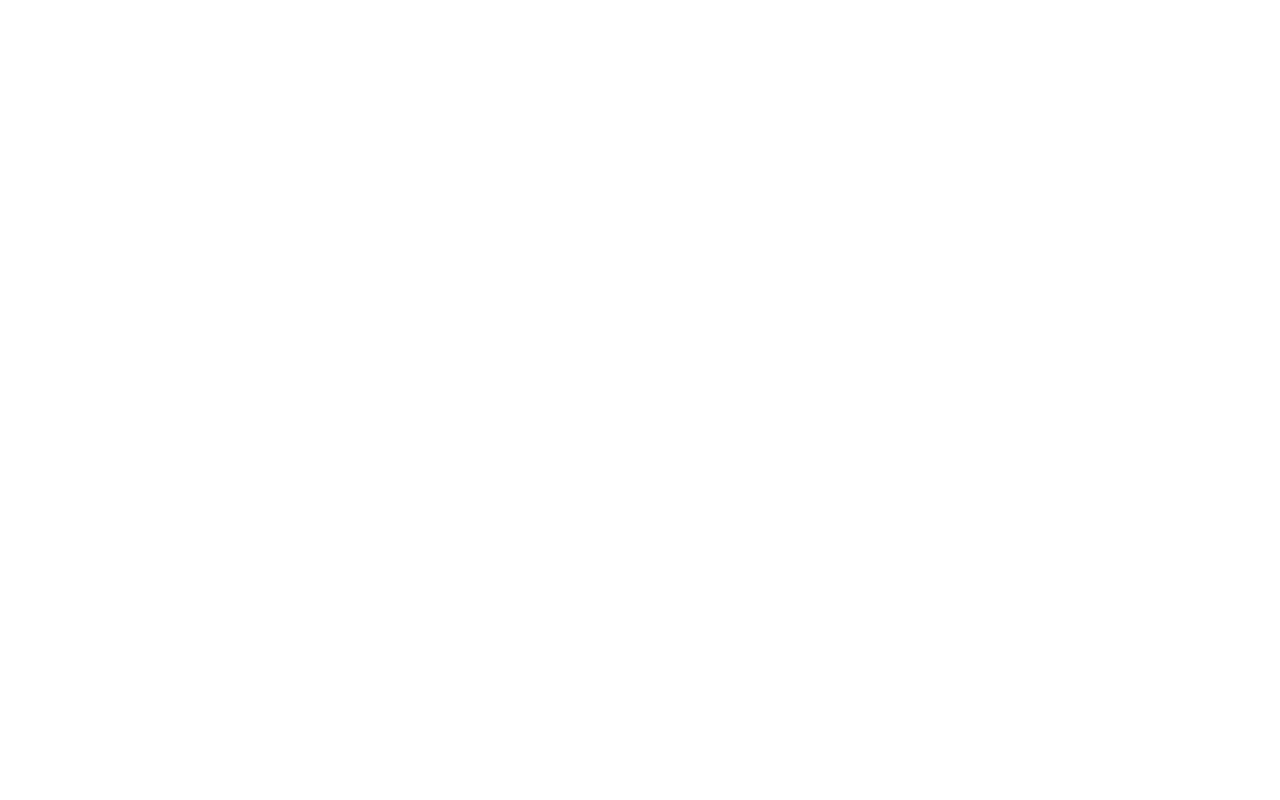
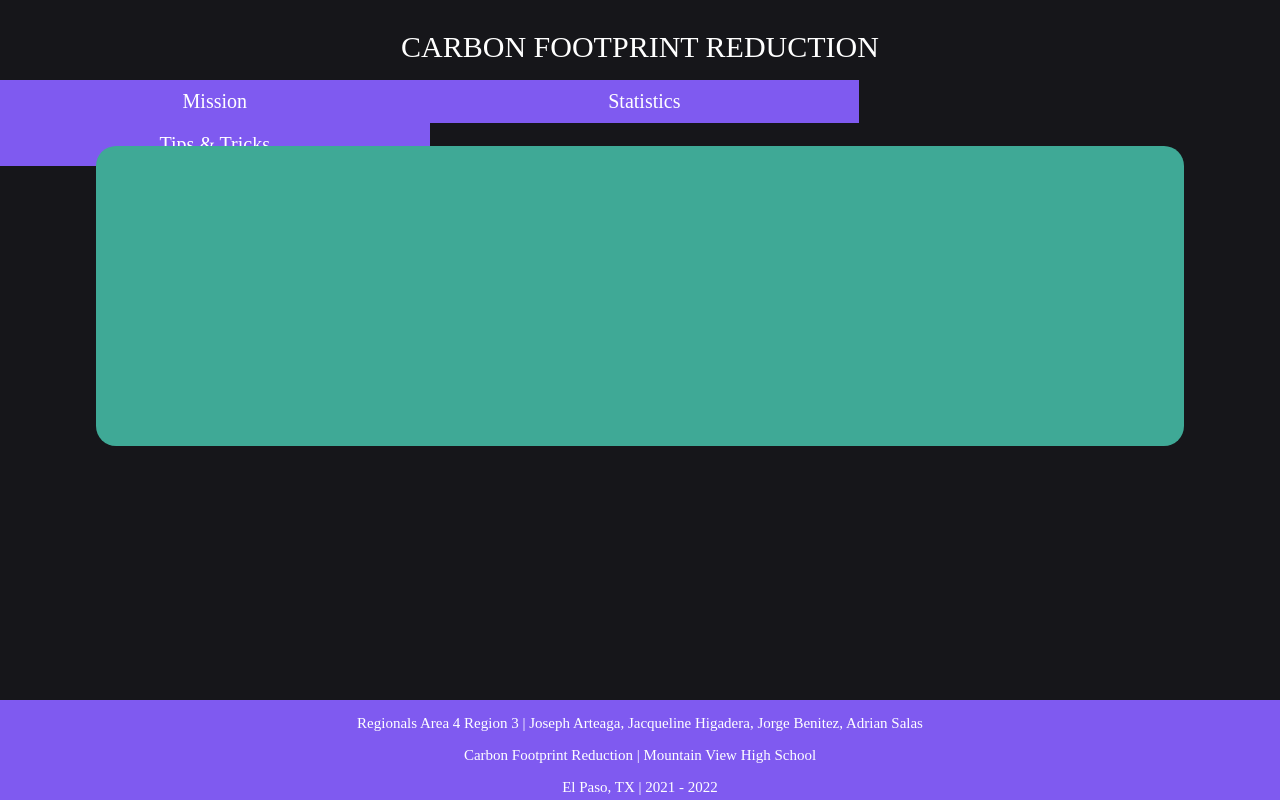
Before and after one commit to ccbw/CarbonFootprintReduction, a plain HTML site: page docs/index.html in a window 1280 px wide. Drawn offline with Linux system fonts and the light colour scheme.

Commit message:
Design Colors Added

```diff
--- a/docs/index.html
+++ b/docs/index.html
@@ -5,6 +5,24 @@
         <link href="./style.css" rel="stylesheet"/>
     </head>
     <body>
+        <div class="header">
+            <p>CARBON FOOTPRINT REDUCTION</p>
+        </div>
+        <div class="nav">
+            <a>Mission</a>
+            <a>Statistics</a>
+            <a>Tips & Tricks</a>
+        </div>
+        <div class="slides">
+            <p></p>
+        </div>
+        <div class="statistics">
 
+        </div>
+        <footer>
+            <p>Regionals Area 4 Region 3 | Joseph Arteaga, Jacqueline Higadera, Jorge Benitez, Adrian Salas</p>
+            <p>Carbon Footprint Reduction | Mountain View High School</p>
+            <p>El Paso, TX | 2021 - 2022</p>
+        </footer>
     </body>
 </html>
--- a/docs/style.css
+++ b/docs/style.css
@@ -0,0 +1,76 @@
+body{
+    margin: 0 auto;
+    background-color: #16161A;
+}
+
+.header{
+    background-color: #16161A;
+    color: white;
+    font-size: 30px;
+    padding-bottom: 20px;
+    height: 50px;
+    width: 100%;
+    text-align: center;
+    position: fixed;
+    top: 0px;
+}
+
+.nav{
+    position: fixed;
+    top: 80px;
+    width: 100%;
+}
+
+.nav a{
+    float: left;
+    display: block;
+    background-color:#7F5AF0;
+    color: white;
+    text-align: center;
+    padding: 10px 16px;
+    width: 31.06%;
+    text-decoration: none;
+    font-size: 20px;
+}
+
+.nav a:active{
+    background-color: rgb(25, 61, 182);
+    color: white;
+}
+
+.nav a:hover{
+    background-color: rgb(85, 120, 235);
+    color:white;
+}
+
+.slides{
+    background-color: #3FA996;
+    width: 85%;
+    border-radius: 20px;
+    margin: 0 auto;
+    position: relative;
+    top: 130px;
+    height: 300px;
+}
+
+.statistics p{
+    float: left;
+    display: inline;
+    width: 32%;
+    height: 150px;
+    padding-top: 20px;
+    margin-left: 6px;
+    text-align: center;
+    background-color: rgb(64, 149, 219);
+}
+
+footer{
+    background-color: #7F5AF0;
+    color: white;
+    font-size: 15px;;
+    height: 100px;
+    position: absolute;
+    bottom: 0;
+    text-align: center;
+    width: 100%;
+}
```
